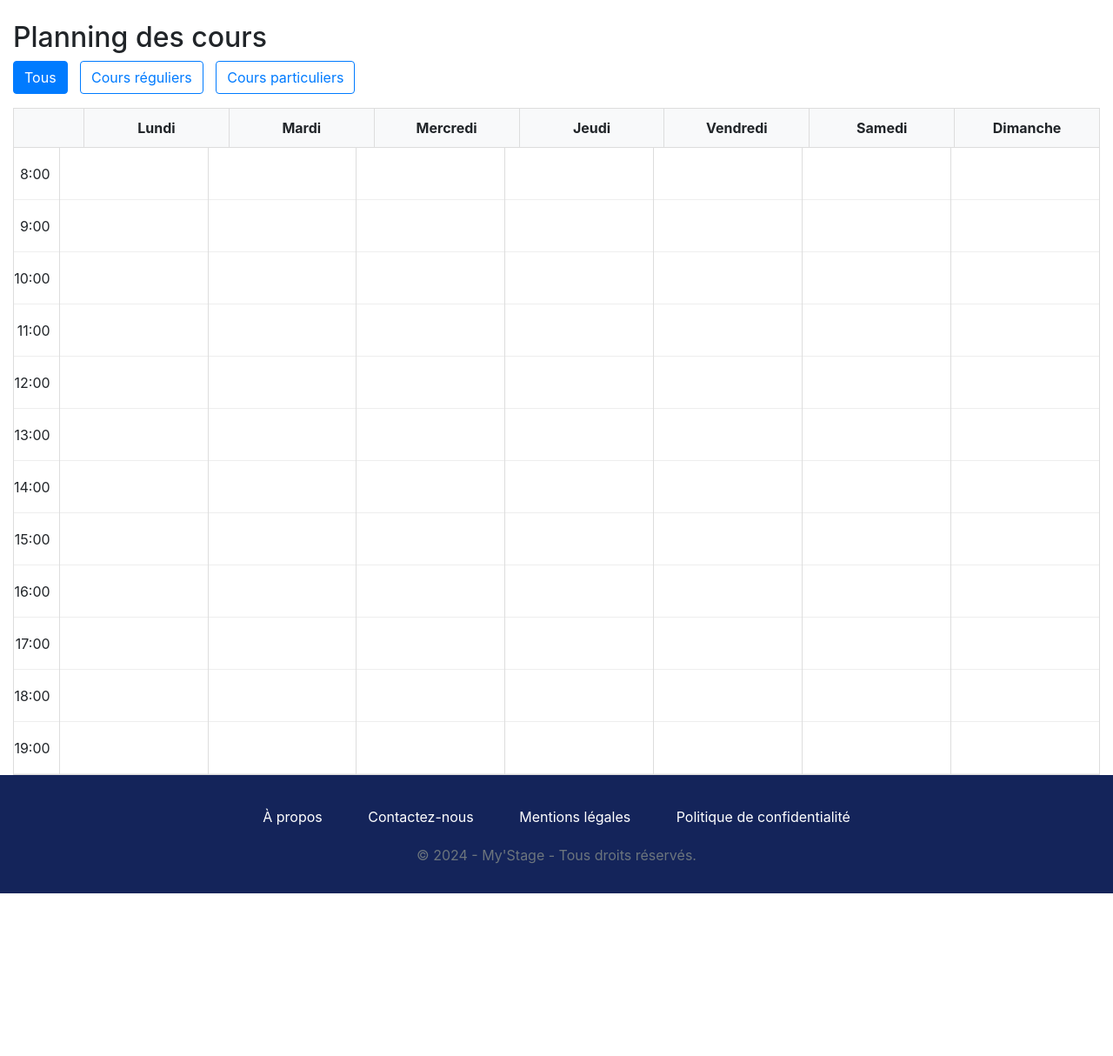
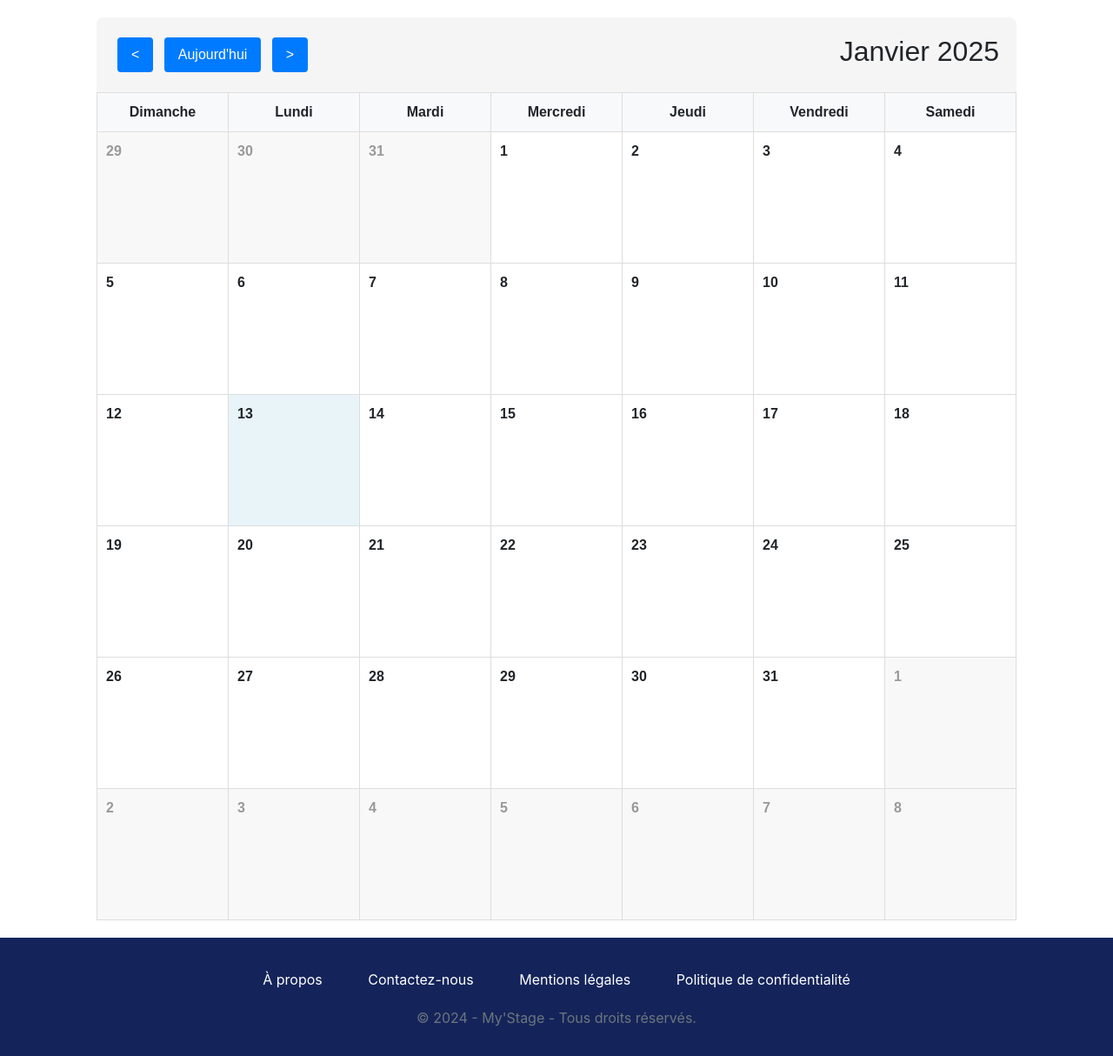
Before and after one commit to raphael-cochet/SAE-Poney, a Flask app: page /planning in a window 1280 px wide. Shown: the part 75-1289 px from the top of the page at 87% size. Before the commit the page ends 1102 px from the top, so only its background shows below. Run offline with Flask 3, Linux system fonts and the light colour scheme; the visitor is signed in with stand-in values (Sample User, id 1); data that the repository does not hold is empty; some libraries are stand-ins or nearby versions.

Commit message:
refactoring calendrier

```diff
--- /dev/null
+++ b/src/static/calendrier.css
@@ -0,0 +1,78 @@
+.calendar {
+    max-width: 1200px;
+    margin: 20px auto;
+    font-family: Arial, sans-serif;
+}
+.calendar-header {
+    display: flex;
+    justify-content: space-between;
+    align-items: center;
+    padding: 20px;
+    background: #f5f5f5;
+    border-radius: 8px 8px 0 0;
+}
+.calendar-grid {
+    display: grid;
+    grid-template-columns: repeat(7, 1fr);
+    gap: 1px;
+    background: #ddd;
+    border: 1px solid #ddd;
+}
+.calendar-cell {
+    background: white;
+    aspect-ratio: 1;
+    padding: 10px;
+    min-width: 150px;
+    height: 150px;
+}
+
+.calendar-day-header {
+    background: #f8f9fa;
+    padding: 10px;
+    text-align: center;
+    font-weight: bold;
+    min-width: 150px;
+}
+
+.calendar-date {
+    font-weight: bold;
+    margin-bottom: 5px;
+    font-size: 16px;
+}
+
+.calendar-event {
+    margin: 2px 0;
+    padding: 6px 8px;
+    border-radius: 4px;
+    font-size: 14px;
+    color: white;
+}
+.event-regular {
+    background-color: #4CAF50;
+}
+.event-private {
+    background-color: #2196F3;
+}
+.calendar-controls button {
+    padding: 8px 16px;
+    margin: 0 4px;
+    border: none;
+    border-radius: 4px;
+    background: #007bff;
+    color: white;
+    cursor: pointer;
+}
+.calendar-controls button:hover {
+    background: #0056b3;
+}
+.today {
+    background: #e8f4f8 !important;
+}
+.outside-month {
+    background: #f8f8f8;
+    color: #999;
+}
+#calendarGrid {
+    min-width: 1050px;
+    overflow-x: auto;
+}
--- a/src/templates/base.html
+++ b/src/templates/base.html
@@ -5,6 +5,7 @@
     <meta name="viewport" content="width=device-width, initial-scale=1.0">
     <title>{% block title %}Grand Galop{% endblock %}</title>
     <link href="https://stackpath.bootstrapcdn.com/bootstrap/4.5.2/css/bootstrap.min.css" rel="stylesheet">
+    <link href="https://cdnjs.cloudflare.com/ajax/libs/bootstrap/4.6.0/css/bootstrap.min.css" rel="stylesheet">
     <link rel="stylesheet" href="https://cdnjs.cloudflare.com/ajax/libs/font-awesome/6.0.0-beta3/css/all.min.css">
     {% block styles %}
     <link rel="stylesheet" href="{{ url_for('static', filename='style.css') }}">
--- a/src/templates/planning.html
+++ b/src/templates/planning.html
@@ -1,258 +1,155 @@
 {% extends 'base.html' %}
 
+{% block styles %}
+    {{ super() }}
+    <link rel="stylesheet" href="{{ url_for('static', filename='style.css') }}">
+{% endblock %}
+
 {% block content %}
-<div class="container mt-4">
-    <h2>Planning des cours</h2>
-
-    {% if current_user.type == 'moniteur' %}
-    <div class="mb-3">
-        <a href="{{ url_for('creer_cours') }}" class="btn btn-primary">Créer un cours</a>
-    </div>
-    {% endif %}
-
-    <div class="filter-buttons mb-3">
-        <button class="btn btn-outline-primary btn-filter active" data-type="all">Tous</button>
-        <button class="btn btn-outline-primary btn-filter" data-type="regular">Cours réguliers</button>
-        <button class="btn btn-outline-primary btn-filter" data-type="particular">Cours particuliers</button>
-    </div>
-
+<link rel="stylesheet" href="{{ url_for('static', filename='calendrier.css') }}">
 <div class="calendar">
     <div class="calendar-header">
-            <div class="time-column"></div>
-            <div class="day-header">Lundi</div>
-            <div class="day-header">Mardi</div>
-            <div class="day-header">Mercredi</div>
-            <div class="day-header">Jeudi</div>
-            <div class="day-header">Vendredi</div>
-            <div class="day-header">Samedi</div>
-            <div class="day-header">Dimanche</div>
+        <div class="calendar-controls">
+            <button id="prevMonth">&lt;</button>
+            <button id="today">Aujourd'hui</button>
+            <button id="nextMonth">&gt;</button>
         </div>
-        <div class="calendar-body">
-            <div class="times">
-                {% for hour in range(8, 20) %}
-                    <div class="time-slot">{{ hour }}:00</div>
-                {% endfor %}
+        <h2 id="currentMonth"></h2>
     </div>
-            <div class="days">
-                {% for day in range(7) %}
-                    <div class="day-column" data-day="{{ day }}">
-                        {% for hour in range(8, 20) %}
-                            <div class="hour-slot"></div>
-                        {% endfor %}
-                    </div>
-                {% endfor %}
-            </div>
-        </div>
+    <div class="calendar-grid" id="calendarGrid">
     </div>
 </div>
 
-<!-- Modal -->
-<div id="courseModal" class="modal">
-    <div class="modal-content">
-        <span class="close">&times;</span>
-        <h3 id="modalTitle"></h3>
-        <div id="modalContent"></div>
-        {% if current_user.is_authenticated and current_user.type == 'client' %}
-        <form id="inscriptionForm" method="POST" style="display: none;">
-            <button type="submit" class="btn btn-primary mt-3">S'inscrire</button>
-        </form>
-        {% endif %}
-    </div>
-</div>
+<script>
+    class Calendar {
+        constructor() {
+            this.currentDate = new Date();
+            this.days = ['Dimanche', 'Lundi', 'Mardi', 'Mercredi', 'Jeudi', 'Vendredi', 'Samedi'];
+            this.months = ['Janvier', 'Février', 'Mars', 'Avril', 'Mai', 'Juin',
+                         'Juillet', 'Août', 'Septembre', 'Octobre', 'Novembre', 'Décembre'];
+            this.events = [];
 
-<style>
-    .calendar {
-        display: flex;
-        flex-direction: column;
-        width: 100%;
-        border: 1px solid #ddd;
+            this.initializeCalendar();
+            this.loadEvents();
         }
 
-    .time-column {
-        width: 80px;
-        padding-right: 10px;
-        text-align: right;
+        initializeCalendar() {
+            document.getElementById('prevMonth').addEventListener('click', () => this.changeMonth(-1));
+            document.getElementById('nextMonth').addEventListener('click', () => this.changeMonth(1));
+            document.getElementById('today').addEventListener('click', () => this.goToToday());
+
+            this.renderCalendar();
+
+            window.addEventListener('resize', () => this.updateCellSizes());
         }
 
-    .calendar-header {
-        display: flex;
-        background-color: #f8f9fa;
-        border-bottom: 1px solid #ddd;
-    }
-
-    .day-header {
-        flex: 1;
-        padding: 10px;
-        text-align: center;
-        border-left: 1px solid #ddd;
-        font-weight: bold;
-    }
-
-    .calendar-body {
-        display: flex;
-    }
-
-    .times {
-        display: flex;
-        flex-direction: column;
-    }
-
-    .time-slot {
-        height: 60px;
-        display: flex;
-        align-items: center;
-        justify-content: flex-end;
-        padding-right: 10px;
-        border-bottom: 1px solid #eee;
-    }
-
-    .days {
-        display: flex;
-        flex: 1;
-    }
-
-    .day-column {
-        flex: 1;
-        border-left: 1px solid #ddd;
-        position: relative;
-    }
-
-    .hour-slot {
-        height: 60px;
-        border-bottom: 1px solid #eee;
-    }
-
-    .course-regular {
-        position: absolute;
-        left: 5px;
-        right: 5px;
-        background-color: #007bff;
-        color: white;
-        padding: 5px;
-        border-radius: 4px;
-        font-size: 0.9em;
-        overflow: hidden;
-        cursor: pointer;
-    }
-
-    .course-particular {
-        position: absolute;
-        left: 5px;
-        right: 5px;
-        background-color: #28a745;
-        color: white;
-        padding: 5px;
-        border-radius: 4px;
-        font-size: 0.9em;
-        overflow: hidden;
-        cursor: pointer;
-    }
-
-    .modal {
-        display: none;
-        position: fixed;
-        top: 0;
-        left: 0;
-        width: 100%;
-        height: 100%;
-        background-color: rgba(0,0,0,0.5);
-        z-index: 1000;
-    }
-
-    .modal-content {
-        position: relative;
-        background-color: #fff;
-        margin: 15% auto;
-        padding: 20px;
-        width: 80%;
-        max-width: 500px;
-        border-radius: 5px;
-    }
-
-    .close {
-        position: absolute;
-        right: 10px;
-        top: 10px;
-        cursor: pointer;
-    }
-
-    .btn-filter {
-        margin-right: 10px;
-    }
-</style>
-
-{% block scripts %}
-<script>
-document.addEventListener('DOMContentLoaded', function() {
-    // Données des cours depuis le backend
-    const coursReguliers = {{ cours_reguliers|tojson }};
-    const coursParticuliers = {{ cours_particuliers|tojson }};
-
-    // Fonction pour convertir l'heure en position
-    function timeToPosition(timeStr) {
-        const [hours, minutes] = timeStr.split(':').map(Number);
-        const totalMinutes = hours * 60 + minutes;
-        const startMinutes = 8 * 60;
-        return ((totalMinutes - startMinutes) / 60) * 60;
-    }
-
-    // Afficher les cours
-    function displayCourses() {
-        // Nettoyer les cours existants
-        document.querySelectorAll('.course-regular, .course-particular').forEach(el => el.remove());
-
-        // Afficher les cours réguliers
-        coursReguliers.forEach(cours => {
-            const dayMap = {
-                'Lundi': 0, 'Mardi': 1, 'Mercredi': 2, 'Jeudi': 3,
-                'Vendredi': 4, 'Samedi': 5, 'Dimanche': 6
-            };
-            const dayIndex = dayMap[cours.jourCours];
-            const column = document.querySelector(`.day-column[data-day="${dayIndex}"]`);
-
-            if (column) {
-                const courseDiv = document.createElement('div');
-                courseDiv.className = 'course-regular';
-                courseDiv.style.top = `${timeToPosition(cours.heureCours)}px`;
-                courseDiv.style.height = `${cours.dureeCours * 60}px`;
-                courseDiv.innerHTML = `
-                    ${cours.heureCours} - Cours régulier<br>
-                    Moniteur: ${cours.moniteur.prenom}
-                `;
-                courseDiv.dataset.id = cours.idCours;
-
-                courseDiv.addEventListener('click', () => showCourseDetails(cours, 'regulier'));
-                column.appendChild(courseDiv);
-            }
-        });
-
-        // Afficher les cours particuliers
-        coursParticuliers.forEach(cours => {
-            const date = new Date(cours.dateCours);
-            const dayIndex = date.getDay() - 1;
-            if (dayIndex >= 0) {
-                const column = document.querySelector(`.day-column[data-day="${dayIndex}"]`);
-
-                if (column) {
-                    const courseDiv = document.createElement('div');
-                    courseDiv.className = 'course-particular';
-                    courseDiv.style.top = `${timeToPosition(cours.heureCours)}px`;
-                    courseDiv.style.height = `${cours.dureeCours * 60}px`;
-                    courseDiv.innerHTML = `
-                        ${cours.heureCours} - Cours particulier<br>
-                        Moniteur: ${cours.moniteur.prenom}
-                    `;
-
-                    courseDiv.addEventListener('click', () => showCourseDetails(cours, 'particulier'));
-                    column.appendChild(courseDiv);
-                }
-            }
+        updateCellSizes() {
+            const cells = document.querySelectorAll('.calendar-cell');
+            const width = cells[0].offsetWidth;
+            cells.forEach(cell => {
+                cell.style.height = `${width}px`;
             });
         }
 
-    // Initialiser l'affichage
-    displayCourses();
+        async loadEvents() {
+            try {
+                const response = await fetch('/get_reservations');
+                const data = await response.json();
+                this.events = data;
+                this.renderCalendar();
+            } catch (error) {
+                console.error('Erreur lors du chargement des événements:', error);
+            }
+        }
+
+        renderCalendar() {
+            const grid = document.getElementById('calendarGrid');
+            grid.innerHTML = '';
+
+            // Ajouter les en-têtes des jours
+            this.days.forEach(day => {
+                const dayHeader = document.createElement('div');
+                dayHeader.className = 'calendar-day-header';
+                dayHeader.textContent = day;
+                grid.appendChild(dayHeader);
             });
+
+            const year = this.currentDate.getFullYear();
+            const month = this.currentDate.getMonth();
+            const firstDay = new Date(year, month, 1);
+            const lastDay = new Date(year, month + 1, 0);
+            const startingDay = firstDay.getDay();
+
+            document.getElementById('currentMonth').textContent =
+                `${this.months[month]} ${year}`;
+
+            const prevMonthLastDay = new Date(year, month, 0).getDate();
+            for (let i = startingDay - 1; i >= 0; i--) {
+                const day = prevMonthLastDay - i;
+                this.createDayCell(day, 'outside-month');
+            }
+
+            const today = new Date();
+            for (let day = 1; day <= lastDay.getDate(); day++) {
+                const isToday = today.getDate() === day &&
+                              today.getMonth() === month &&
+                              today.getFullYear() === year;
+                this.createDayCell(day, isToday ? 'today' : '');
+            }
+
+            const remainingCells = 42 - (startingDay + lastDay.getDate());
+            for (let day = 1; day <= remainingCells; day++) {
+                this.createDayCell(day, 'outside-month');
+            }
+
+            // Mettre à jour les tailles des cellules après le rendu
+            requestAnimationFrame(() => this.updateCellSizes());
+        }
+
+        createDayCell(day, className = '') {
+            const cell = document.createElement('div');
+            cell.className = `calendar-cell ${className}`;
+
+            const dateDiv = document.createElement('div');
+            dateDiv.className = 'calendar-date';
+            dateDiv.textContent = day;
+            cell.appendChild(dateDiv);
+
+            const currentDate = new Date(
+                this.currentDate.getFullYear(),
+                this.currentDate.getMonth(),
+                day
+            );
+
+            const dayEvents = this.events.filter(event => {
+                const eventDate = new Date(event.dateCours);
+                return eventDate.toDateString() === currentDate.toDateString();
+            });
+
+            dayEvents.forEach(event => {
+                const eventDiv = document.createElement('div');
+                eventDiv.className = `calendar-event event-${event.type === 'régulier' ? 'regular' : 'private'}`;
+                const eventTime = new Date(event.dateCours).toLocaleTimeString([],
+                    {hour: '2-digit', minute:'2-digit'}
+                );
+                eventDiv.textContent = `${eventTime} - Cours ${event.type}`;
+                cell.appendChild(eventDiv);
+            });
+
+            document.getElementById('calendarGrid').appendChild(cell);
+        }
+
+        changeMonth(delta) {
+            this.currentDate.setMonth(this.currentDate.getMonth() + delta);
+            this.renderCalendar();
+        }
+
+        goToToday() {
+            this.currentDate = new Date();
+            this.renderCalendar();
+        }
+    }
+
+    new Calendar();
 </script>
 {% endblock %}
-{% endblock %}
--- a/src/views.py
+++ b/src/views.py
@@ -234,63 +234,21 @@ def inscription_cours(cours_id):
 
     return redirect(url_for('planning'))
 
-
 @app.route('/planning')
 @login_required
 def planning():
-    # Récupérer tous les cours réguliers
-    cours_reguliers = CoursRegulier.query\
-        .order_by(CoursRegulier.jourCours, CoursRegulier.heureCours)\
-        .all()
+    print("Planning route called")
+    return render_template('planning.html')
 
-    # Récupérer les cours particuliers pour la semaine à venir
-    today = datetime.today()
-    une_semaine = today + timedelta(days=7)
-
-    cours_particuliers = CoursParticulier.query\
-        .filter(CoursParticulier.dateCours.between(today, une_semaine))\
-        .order_by(CoursParticulier.dateCours)\
-        .all()
-
-    # Formatage pour le template
-    cours_reguliers_formated = []
-    for c in cours_reguliers:
-        cours_reguliers_formated.append({
-            'idCours': c.idCours,
-            'jourCours': c.jourCours,
-            'heureCours': c.heureCours.strftime('%H:%M'),
-            'dureeCours': c.dureeCours,
-            'prixCours': c.prixCours,
-            'nbPersMax': c.nbPersMax,
-            'moniteur': {
-                'prenom': c.moniteur.prenom,
-                'nom': c.moniteur.nom
-            }
-        })
-
-    cours_particuliers_formated = []
-    for c in cours_particuliers:
-        cours_particuliers_formated.append({
-            'idCours': c.idCours,
-            'dateCours': c.dateCours.strftime('%Y-%m-%d'),
-            'heureCours': c.heureCours.strftime('%H:%M'),
-            'dureeCours': c.dureeCours,
-            'prixCours': c.prixCours,
-            'moniteur': {
-                'prenom': c.moniteur.prenom,
-                'nom': c.moniteur.nom
-            },
-            'client': {
-                'prenom': c.client.prenom,
-                'nom': c.client.nom
-            } if c.client else None
-        })
-
-    return render_template(
-        'planning.html',
-        cours_reguliers=cours_reguliers_formated,
-        cours_particuliers=cours_particuliers_formated
-    )
+@app.route('/get_reservations')
+@login_required
+def get_reservations():
+    reservations = Reserver.query.all()
+    return jsonify([{
+        'id': r.id,
+        'dateCours': r.dateCours.isoformat(),
+        'type': 'régulier' if hasattr(r.cours_regulier, 'jourCours') else 'particulier'
+    } for r in reservations])
 
 def calculer_prochaine_date(jour_cours, heure_cours):
     """Calcule la prochaine date pour un cours régulier"""
@@ -305,10 +263,3 @@ def calculer_prochaine_date(jour_cours, heure_cours):
         jours_a_ajouter = 7
     prochaine_date = today + timedelta(days=jours_a_ajouter)
     return datetime.combine(prochaine_date.date(), heure_cours)
-
-
-
-@app.route('/reservations', methods=['GET'])
-def get_reservations():
-    reservations = Reserver.query.all()
-    return jsonify([r.to_dict() for r in reservations])
```
Lines whose indentation alone changed are shown as unchanged.
